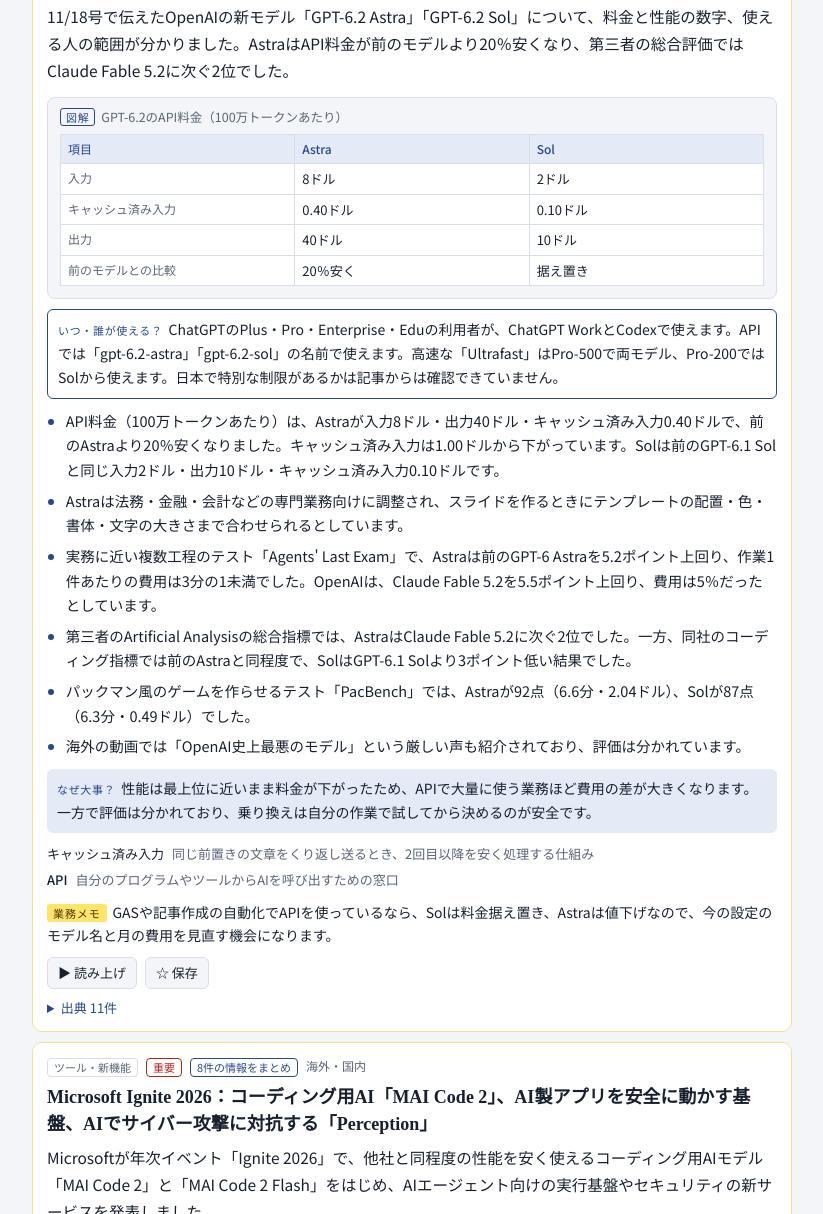
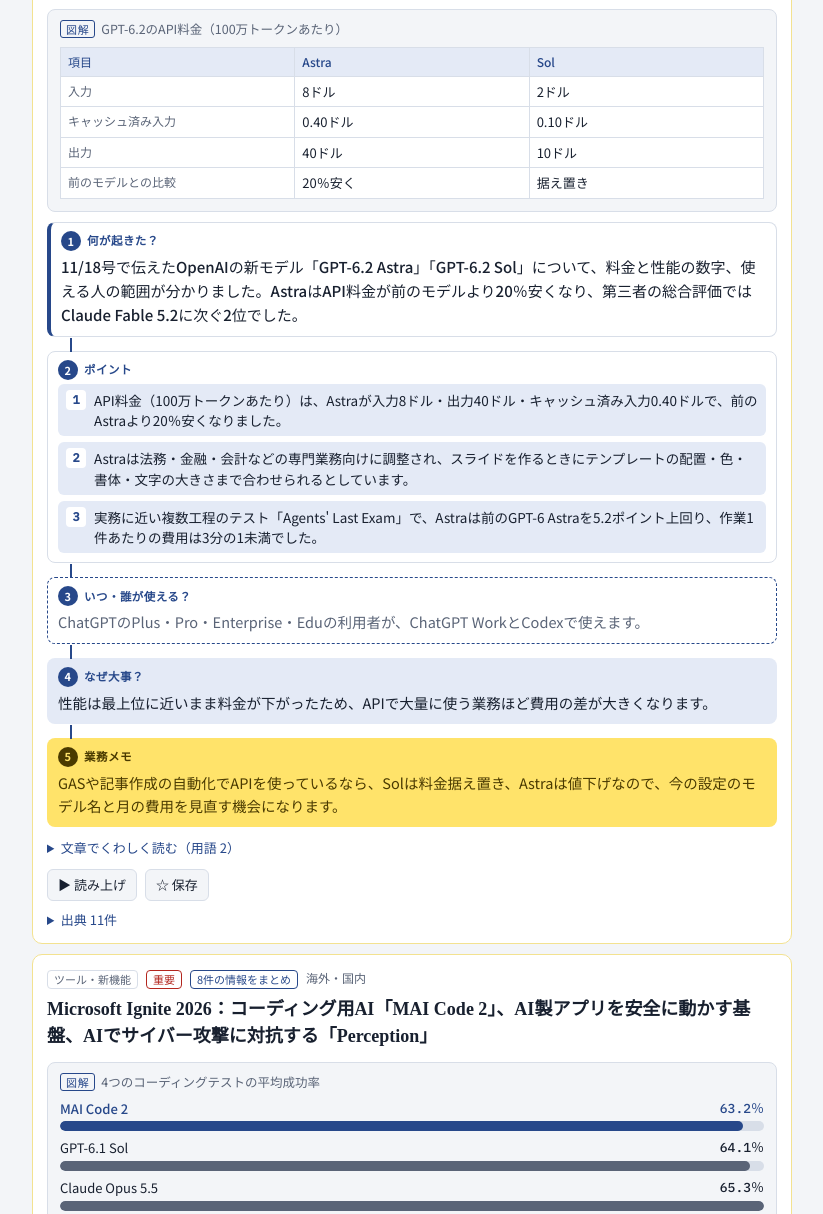
Before and after one commit to taka-a1111/ai-choukan, a plain HTML site: page index.html in a window 1280 px wide. Shown: the part 396-1610 px from the top of the page, without its empty margins (228-1051 px from the left). Drawn offline with Linux system fonts and the light colour scheme.

Commit message:
紙面を図で見せる：話題ごとに「何が起きた→ポイント→いつ・誰→なぜ大事→業務メモ」の図、文章はたたむ（BUILD_TAG 2026-11-19a）
Co-Authored-By: Claude Opus 5.5 <noreply@anthropic.com>
Claude-Session: https://claude.ai/code/session_0176X48A5NKPwpm9hGMsPm54

```diff
--- a/index.html
+++ b/index.html
@@ -182,6 +182,32 @@ form.add input,form.add select{border:1px solid var(--rule);background:var(--pap
 .prevnote{margin:4px 0 0;font-size:12.5px;line-height:1.6;color:var(--muted);overflow-wrap:anywhere}
 .linkbtn{border:0;background:none;padding:0;color:var(--ai);text-decoration:underline;cursor:pointer;font-size:12.5px}
 
+
+/* まとめ図（2026-11-19：文章を並べず、話題ごとに図で見せる） */
+.sf{margin:10px 0 0;display:grid;gap:14px}
+.sf-n{position:relative;background:var(--sheet);border:1px solid var(--rule);border-radius:8px;padding:8px 10px 9px;min-width:0}
+.sf-n+.sf-n::before{content:"";position:absolute;top:-14px;left:22px;height:14px;border-left:2px solid var(--ai)}
+.sf-h{display:flex;align-items:center;gap:6px;font-size:11.5px;letter-spacing:.04em;color:var(--ai);font-weight:600;margin-bottom:4px}
+.sf-h i{display:inline-grid;place-items:center;width:20px;height:20px;border-radius:50%;background:var(--ai);color:var(--sheet);font-style:normal;font-size:11px;font-weight:700}
+.sf-t{font-size:14.5px;line-height:1.6;overflow-wrap:anywhere}
+.sf-what{border-left:4px solid var(--ai)}
+.sf-what .sf-t{font-size:15px;font-weight:500}
+.sf-pts{display:grid;gap:6px}
+.sf-pt{display:grid;grid-template-columns:22px 1fr;gap:6px;align-items:start;background:var(--ai-soft);border-radius:6px;padding:6px 8px;font-size:13.5px;line-height:1.5;overflow-wrap:anywhere}
+.sf-pt span,.sf-c2 .sf-t{display:-webkit-box;-webkit-box-orient:vertical;-webkit-line-clamp:2;overflow:hidden}
+.sf-what .sf-t{display:-webkit-box;-webkit-box-orient:vertical;-webkit-line-clamp:4;overflow:hidden}
+.sf-more .why,.sf-more .avail{margin-top:8px}
+.sf-pt b{display:inline-grid;place-items:center;width:20px;height:20px;border-radius:4px;background:var(--sheet);color:var(--ai);font-size:12px;font-family:var(--f-data)}
+.sf-when{border:1px solid var(--ai)}
+.sf-when.unk{border-style:dashed}
+.sf-when.unk .sf-t{color:var(--muted)}
+.sf-why{background:var(--ai-soft);border-color:transparent}
+.sf-biz{background:var(--marker);border-color:transparent;color:var(--marker-ink)}
+.sf-biz .sf-h{color:var(--marker-ink)}
+.sf-biz .sf-h i{background:var(--marker-ink);color:var(--marker)}
+.sf-more summary{cursor:pointer;font-size:13px;color:var(--ai);margin-top:10px}
+.sf-more .kp,.sf-more .terms{margin-top:6px}
+
 /* 図解 */
 .fig{margin:12px 0 0;border:1px solid var(--rule);border-radius:8px;padding:10px 12px 12px;background:var(--paper);min-width:0}
 .fig figcaption{font-size:12.5px;color:var(--muted);margin:0 0 8px;line-height:1.5}
@@ -318,7 +344,7 @@ body.has-player .wrap{padding-bottom:150px}
     </div>
   </div>
 </div>
-<p class="build">BUILD_TAG 2026-11-17a</p>
+<p class="build">BUILD_TAG 2026-11-19a</p>
 <script>
 document.documentElement.lang = "ja";
 const CATS = ["新モデル・研究","ツール・新機能","活用ノウハウ","SEO・検索・Web","開発・自動化","ビジネス・企業動向","規制・安全・社会"];
@@ -476,6 +502,20 @@ function figHtml(f){
   } catch { return ""; }
   return `<figure class="fig"><figcaption><b>図解</b>${esc(f.title || "")}</figcaption>${body}</figure>`;
 }
+/* まとめ図：解説の項目（何が起きた・ポイント・いつ誰が・なぜ大事・業務メモ）を、つながった箱の図にする */
+function firstSentence(x){ const s = String(x || "").trim(); const i = s.indexOf("。"); return i > 0 && i < s.length - 1 ? s.slice(0, i + 1) : s; }
+function sumFig(t, lead, points){
+  const n = [];
+  let k = 0;
+  const node = (cls, label, inner) => `<div class="sf-n ${cls}"><div class="sf-h"><i>${++k}</i>${label}</div>${inner}</div>`;
+  if (lead) n.push(node("sf-what", "何が起きた？", `<div class="sf-t">${esc(lead)}</div>`));
+  const pts = (points || []).filter(Boolean).slice(0, 3);
+  if (pts.length) n.push(node("", "ポイント", `<div class="sf-pts">${pts.map((p, i) => `<div class="sf-pt"><b>${i + 1}</b><span>${esc(firstSentence(p))}</span></div>`).join("")}</div>`));
+  if (t.avail) n.push(node(`sf-when${/不明|未発表|発表されていません|明らかにしていません|確認できていません/.test(t.avail) ? " unk" : ""}`, "いつ・誰が使える？", `<div class="sf-t">${esc(firstSentence(t.avail))}</div>`).replace('class="sf-n ', 'class="sf-n sf-c2 '));
+  if (t.why) n.push(node("sf-why sf-c2", "なぜ大事？", `<div class="sf-t">${esc(firstSentence(t.why))}</div>`));
+  if (t.biz && t.biz_tip) n.push(node("sf-biz sf-c2", "業務メモ", `<div class="sf-t">${esc(t.biz_tip)}</div>`));
+  return n.length ? `<div class="sf">${n.join("")}</div>` : "";
+}
 function card(t, opts = {}){
   const items = t.items || [];
   const multi = items.length > 1;
@@ -496,13 +536,15 @@ function card(t, opts = {}){
     <div class="meta">${head}</div>
     <h3>${esc(t.title || one.title_ja || one.title)}</h3>
     ${pvNote}
-    ${lead ? `<p class="lead">${esc(lead)}</p>` : ""}
     ${figHtml(t.fig)}
-    ${t.avail ? `<p class="avail${/不明|未発表|発表されていません|明らかにしていません/.test(t.avail) ? " unk" : ""}"><span class="lbl2">いつ・誰が使える？</span>${esc(t.avail)}</p>` : ""}
-    ${points.length ? `<ul class="kp">${points.map(x => `<li>${esc(x)}</li>`).join("")}</ul>` : ""}
-    ${t.why ? `<p class="why"><span class="lbl2">なぜ大事？</span>${esc(t.why)}</p>` : ""}
-    ${terms.length ? `<dl class="terms">${terms.map(x => `<div><dt>${esc(x[0])}</dt><dd>${esc(x[1])}</dd></div>`).join("")}</dl>` : ""}
-    ${t.biz && t.biz_tip ? `<p class="tip"><span class="lbl">業務メモ</span>${esc(t.biz_tip)}</p>` : ""}
+    ${sumFig(t, lead, points)}
+    ${(points.length || t.avail || t.why || terms.length) ? `<details class="sf-more"><summary>文章でくわしく読む${terms.length ? `（用語 ${terms.length}）` : ""}</summary>
+      ${lead ? `<p class="lead">${esc(lead)}</p>` : ""}
+      ${points.length ? `<ul class="kp">${points.map(x => `<li>${esc(x)}</li>`).join("")}</ul>` : ""}
+      ${t.avail ? `<p class="avail"><span class="lbl2">いつ・誰が使える？</span>${esc(t.avail)}</p>` : ""}
+      ${t.why ? `<p class="why"><span class="lbl2">なぜ大事？</span>${esc(t.why)}</p>` : ""}
+      ${terms.length ? `<dl class="terms">${terms.map(x => `<div><dt>${esc(x[0])}</dt><dd>${esc(x[1])}</dd></div>`).join("")}</dl>` : ""}
+    </details>` : ""}
     <div class="actions">
       <details class="srcs"><summary>出典 ${items.length}件</summary><ul>${srcList}</ul></details>
       ${TTS.ok ? `<button class="btn" data-speak="${esc(t.id)}">▶ 読み上げ</button>` : ""}
@@ -624,7 +666,7 @@ async function copyText(btn, text){
 }
 
 /* ---------- データ ---------- */
-const BUILD_TAG = "2026-11-17a";
+const BUILD_TAG = "2026-11-19a";
 async function getJSON(path){
   const r = await fetch(path + (path.includes("?") ? "&" : "?") + "t=" + Date.now(), { cache: "no-store" });
   if (!r.ok) throw new Error(r.status);
```
